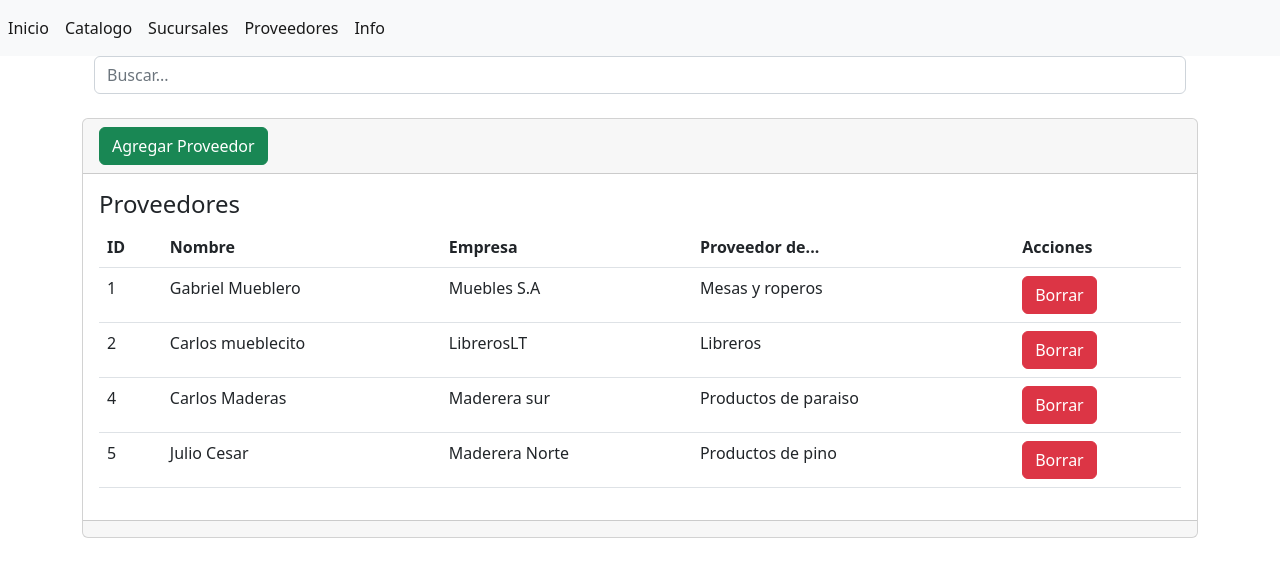
After one commit to ValenMarote/ENTREGA1Marote, a Django app: page /proveedores in a window 1280 px wide. The commit adds this page. Shown: the top 577 px of the page. Run offline with Django 4.2, Linux system fonts and the light colour scheme; data comes from the database, SQL or seed files in the repository; both versions use the stored data as it was after the commit.

Commit message:
segundo commit

```diff
--- a/Muebleria/admin.py
+++ b/Muebleria/admin.py
@@ -1,5 +1,11 @@
 from django.contrib import admin
 from .models import Producto
+from .models import Proveedores
+from .models import Sucursales
+
+
 
 admin.site.register (Producto)
+admin.site.register (Proveedores)
+admin.site.register (Sucursales)
 # Register your models here.
--- a/Muebleria/models.py
+++ b/Muebleria/models.py
@@ -23,7 +23,15 @@ class Proveedores(models.Model):
     empresa = models.CharField(max_length=20, verbose_name= 'Empresa')
     productoprov = models.CharField(max_length=50, verbose_name='Proveedor de...')
 
+    def __str__(self):
+        fila1= "Nombre: " + self.nombre
+        return fila1
+
 class Sucursales(models.Model):
    id = models.AutoField(primary_key=True)
    direccion = models.CharField(max_length=50, verbose_name= 'Direccion de la sucursal')
    empleados= models.TextField(null=True, verbose_name='Id de los empleados')
+
+   def __str__(self):
+        fila2= "Sucursal: " + self.direccion
+        return fila2
--- /dev/null
+++ b/Muebleria/templates/Proveedores/index.html
@@ -0,0 +1,60 @@
+{% extends "base.html" %}
+
+{% block titulo %} Proveedores {%endblock%}
+
+{% block contenido %}
+
+<div class="container">
+    <div class="row">
+        <div class= "div.col-md-12 search">
+            <form method="get">
+                <div id="custom-search-input">
+                    <input type="text" class="form-control" placeholder="Buscar..." name="buscar">
+                    <span class="input-group-list">
+                      <i class="icon iconsearch"></i>
+                      <button type="submit" class="boton btn success"></button>
+                    </span>
+                </div>
+            </form>
+        </div>
+    </div>
+</div>
+
+<div class="card">
+    <div class="card-header">
+        <a name="" id="" class="btn btn-success" href="{% url 'agregarproveedor' %}" role="button">Agregar Proveedor</a>
+    </div>
+    <div class="card-body">
+        <h4 class="card-title">Proveedores</h4>
+        <table class="table">
+            <thead>
+                <tr>
+                    <th>ID</th>
+                    <th>Nombre</th>
+                    <th>Empresa</th>
+                    <th>Proveedor de...</th>
+                    <th>Acciones</th>
+                </tr>
+            </thead>
+            <tbody>
+
+                {% for Proveedor in Proveedors %}
+                <tr>
+                    <td >{{Proveedor.id}}</td>
+                    <td>{{Proveedor.nombre}}</td>
+                    <td>{{Proveedor.empresa}}</td>
+                    <td>{{Proveedor.productoprov}}</td>
+                    <td>
+                        <a name="" id="" class="btn btn-danger" href="{% url 'eliminarproveedor' Proveedor.id %}" role="button">Borrar</a>
+                    </td>
+                </tr>
+                {%endfor%}
+            </tbody>
+        </table>
+
+    </div>
+    <div class="card-footer text-muted">
+    </div>
+</div>
+
+{%endblock%}
--- a/Muebleria/templates/base.html
+++ b/Muebleria/templates/base.html
@@ -16,7 +16,9 @@
          <div class="nav navbar-nav">
              <a class="nav-item nav-link active" href="{% url 'inicio' %}">Inicio </a>
              <a class="nav-item nav-link active" href="{% url 'catalogo' %}">Catalogo </a>
-             <a class="nav-item nav-link active" href="{% url 'info' %}">Info </a>
+             <a class="nav-item nav-link active" href="{% url 'sucursales' %}">Sucursales </a>
+             <a class="nav-item nav-link active" href="{% url 'proveedores' %}">Proveedores </a>
+             <a class="nav-item nav-link active" href="{% url 'inicio' %}">Info </a>
          </div>
      </nav>
 
--- a/Muebleria/urls.py
+++ b/Muebleria/urls.py
@@ -6,11 +6,15 @@ from django.contrib.staticfiles.urls import static
 urlpatterns= [
     path('', views.inicio, name='inicio'),
     path('catalogo', views.catalogo, name='catalogo'),
-    path('agregar', views.agregar, name ="agregar"),
+    path('agregar/producto', views.agregarproducto, name ="agregar"),
     path('info', views.info, name="info"),
     path('editar', views.editar, name ='editar'),
     path('eliminar/<str:id>', views.eliminar, name='eliminar'),
     path('editar/<str:id>', views.editar, name='editar'),
-
-
+    path('agregar/proveedores', views.agregarproveedor, name="agregarproveedor"),
+    path('eliminarproveedor/<str:id>', views.eliminarproveedor, name='eliminarproveedor'),
+    path('proveedores', views.proveedores, name='proveedores'),
+    path('agregar/sucursales', views.agregarsucursal, name="agregarsucursal"),
+    path('eliminarsucursal/<str:id>', views.eliminarsucursal, name='eliminarsucursal'),
+    path('sucursales', views.sucursales, name='sucursales'),
 ]+ static(settings.MEDIA_URL, document_root=settings.MEDIA_ROOT)
--- a/Muebleria/views.py
+++ b/Muebleria/views.py
@@ -3,13 +3,17 @@ from django.shortcuts import render, redirect
 from django.http import HttpResponse
 from .models import Producto
 from .forms import ProductoForm
+from .models import Sucursales
+from .forms import SucursalesForm
+from .models import Proveedores
+from .forms import ProveedoresForm
 from django.db.models import Q
 # Create your views here.
 
 def inicio(request):
     return render (request,'inicio.html')
 
-def agregar(request):
+def agregarproducto(request):
   formulario = ProductoForm(request.POST or None, request.FILES)
   if formulario.is_valid():
     formulario.save()
@@ -43,3 +47,48 @@ def catalogo(request):
 def info(request):
 
   return render(request,'Catalogo/login.html')
+
+def agregarproveedor(request):
+  formulario1 = ProveedoresForm(request.POST or None, request.FILES)
+  if formulario1.is_valid():
+    formulario1.save()
+    return redirect('proveedores')
+  return render (request,'Proveedores/agregar.html', {'formulario1':formulario1 })
+
+def eliminarproveedor(request, id):
+  proveedor = Proveedores.objects.get(id=id)
+  proveedor.delete()
+  return redirect ('proveedores')
+
+def proveedores(request):
+    queryset= request.GET.get('buscar')
+    Proveedors = Proveedores.objects.filter
+    if queryset:
+      Proveedors = Proveedores.objects.filter(
+        Q(nombre__icontains= queryset) |
+        Q(empresa__icontains=queryset)|
+        Q(productoprov__icontains=queryset)
+        ).distinct()
+    return render (request,'Proveedores/index.html',{'Proveedors': Proveedors})
+
+def agregarsucursal(request):
+  formulario2 = SucursalesForm(request.POST or None, request.FILES)
+  if formulario2.is_valid():
+    formulario2.save()
+    return redirect('sucursales')
+  return render (request,'Sucursales/agregar.html', {'formulario2':formulario2 })
+
+def eliminarsucursal(request, id):
+  Sucursal = Sucursales.objects.get(id=id)
+  Sucursal.delete()
+  return redirect ('sucursales')
+
+def sucursales(request):
+    queryset= request.GET.get('buscar')
+    Sucursals = Sucursales.objects.filter
+    if queryset:
+      Sucursals = Sucursales.objects.filter(
+        Q(direccion__icontains= queryset) |
+        Q(empleados__icontains=queryset)
+        ).distinct()
+    return render (request,'Sucursales/index.html',{'Sucursals': Sucursals})
```
Also changed, not shown: Muebleria/forms.py (+11 -1 lines), Muebleria/templates/Proveedores/agregar.html (added, +22 -0 lines), Muebleria/templates/Proveedores/form.html (added, +23 -0 lines), Muebleria/templates/Sucursales/agregar.html (added, +22 -0 lines), Muebleria/templates/Sucursales/form.html (added, +24 -0 lines), Muebleria/templates/Sucursales/index.html (added, +58 -0 lines), Muebleria/migrations/0002_proveedores_sucursales.py (added), db.sqlite3.
